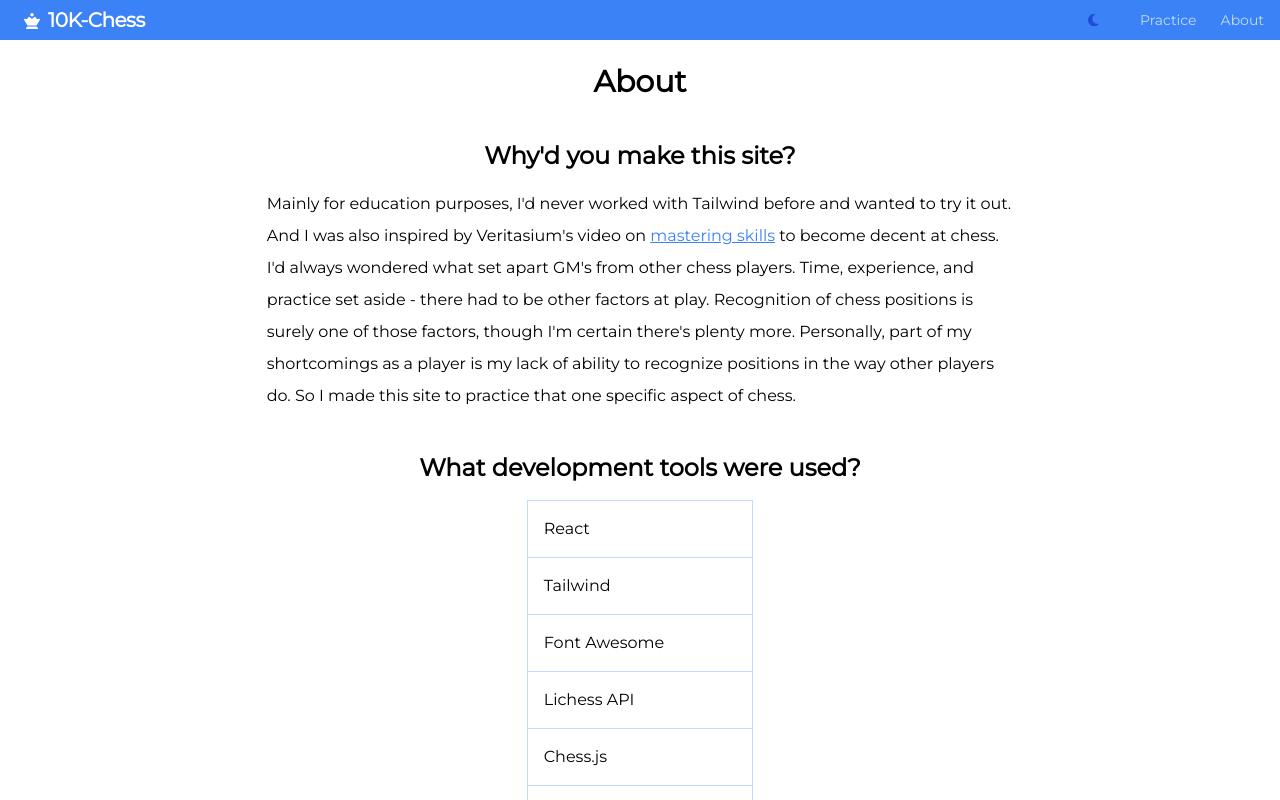
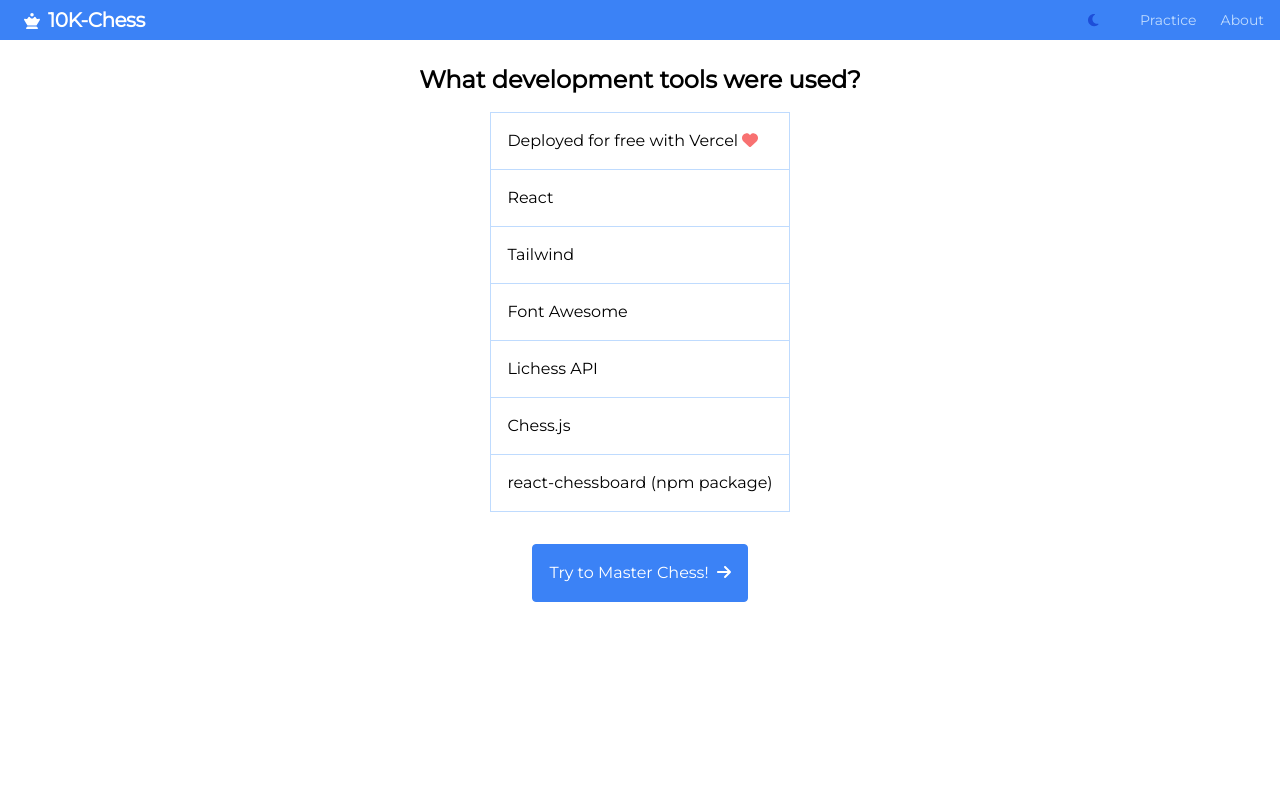
Before and after one commit to siobe34/chess-veritasium, a React (Create React App) app: page /about in a window 1280 px wide. Built offline with nearby package versions, Linux system fonts and the light colour scheme.

Commit message:
cleaning About page content

```diff
--- a/src/pages/About.tsx
+++ b/src/pages/About.tsx
@@ -1,7 +1,7 @@
 import { Link } from "react-router-dom";
 
 import { FontAwesomeIcon } from "@fortawesome/react-fontawesome";
-import { faArrowRight } from "@fortawesome/free-solid-svg-icons";
+import { faArrowRight, faHeart } from "@fortawesome/free-solid-svg-icons";
 
 import Content from "../components/Content";
 import Button from "../components/Button";
@@ -10,25 +10,15 @@
 function About() {
     return (
         <Content>
-            <h1 className='font-bold text-3xl mt-6'>About</h1>
-            <h1 className='font-bold text-2xl text-center mt-6'>Why'd you make this site?</h1>
-            <div className='flex flex-col items-center justify-center w-7/12'>
-                <p className='leading-loose'>
-                    Mainly for education purposes, I'd never worked with Tailwind before and wanted to try it out. And I was also inspired by
-                    Veritasium's video on{" "}
-                    <a className='text-blue-500 underline hover:text-blue-300' href='https://www.youtube.com/watch?v=5eW6Eagr9XA'>
-                        mastering skills
-                    </a>{" "}
-                    to become decent at chess. I'd always wondered what set apart GM's from other chess players. Time, experience, and practice set
-                    aside - there had to be other factors at play. Recognition of chess positions is surely one of those factors, though I'm certain
-                    there's plenty more. Personally, part of my shortcomings as a player is my lack of ability to recognize positions in the way other
-                    players do. So I made this site to practice that one specific aspect of chess.
-                </p>
-            </div>
             <h1 className='font-bold text-2xl text-center mt-6'>What development tools were used?</h1>
             <div className='flex flex-col items-center justify-center w-7/12'>
                 <Table>
                     <TableBody>
+                        <TableRow>
+                            <TableCell>
+                                Deployed for free with Vercel <FontAwesomeIcon className='text-red-400' icon={faHeart} />
+                            </TableCell>
+                        </TableRow>
                         <TableRow>
                             <TableCell>React</TableCell>
                         </TableRow>
@@ -45,7 +35,7 @@
                             <TableCell>Chess.js</TableCell>
                         </TableRow>
                         <TableRow>
-                            <TableCell>react-chessboard (npm)</TableCell>
+                            <TableCell>react-chessboard (npm package)</TableCell>
                         </TableRow>
                     </TableBody>
                 </Table>
```
